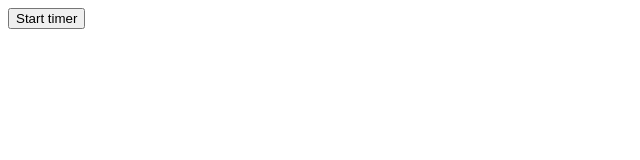
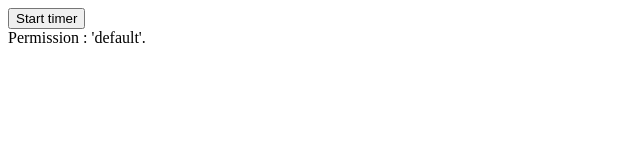
Before and after one commit to fanick1/fanick1.github.io, a plain HTML site: page index.html in a window 1280 px wide. Shown: the whole page, without its empty margins (0-640 px from the left). Drawn offline with Linux system fonts and the light colour scheme.

Commit message:
Update index.html

```diff
--- a/index.html
+++ b/index.html
@@ -15,6 +15,7 @@
                 navigator.serviceWorker.register('/sw.js')
                 var notifier = null;
                 Notification.requestPermission(function(result) {
+                    document.getElementById('info').innerHTML = "Permission : '" + result + "'.";
     	            if(result === 'granted'){
                                 navigator.serviceWorker.ready.then(function(registration){
                                         notifier = registration
@@ -54,6 +55,7 @@
 		 }
 		</script>
 	<button onclick="pauzetimer()">Start timer</button>
+	<div id="info"></div>
 	</body>
 
 </html>
```
